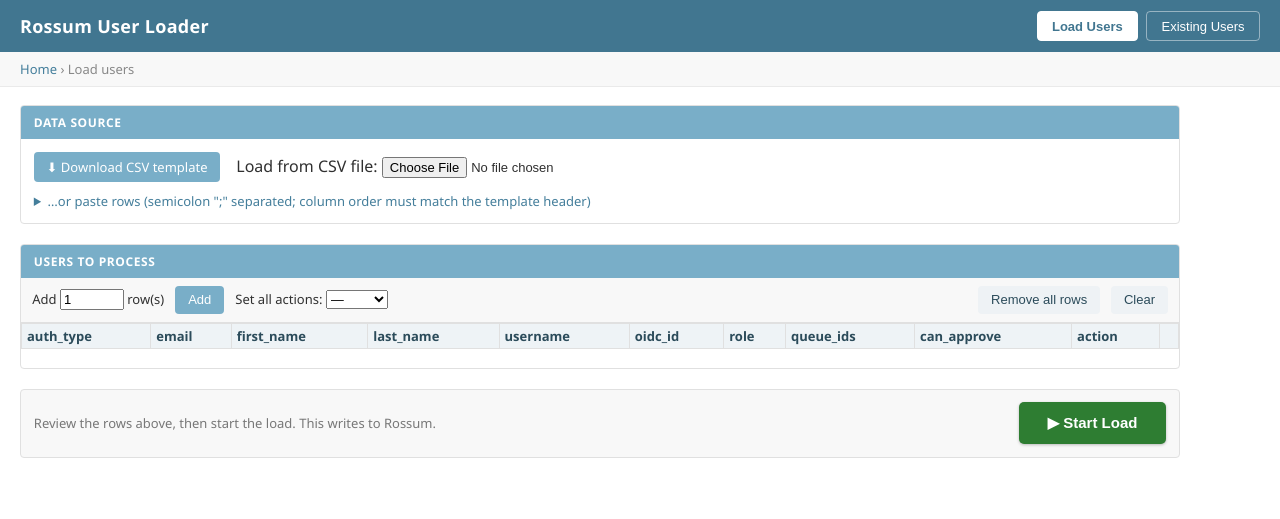
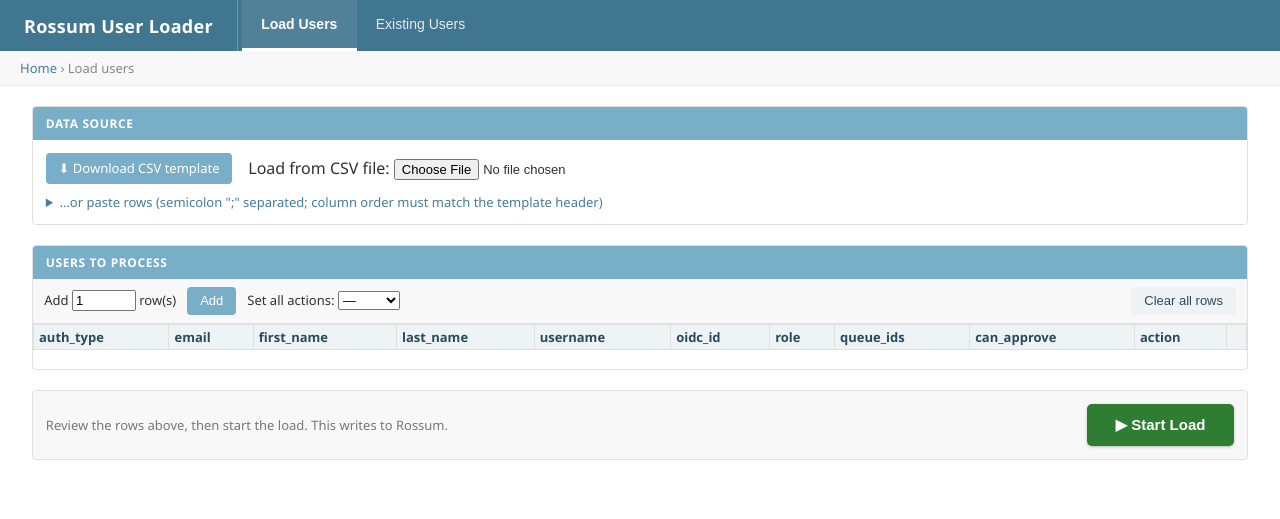
Before and after one commit to siarhei-leuchanka/rossum-user-loader, a Flask app: template src/rossum_user_loader/web/templates/index.html in a window 1280 px wide. Shown: the top 519 px of the page. Run offline with Flask 3, Linux system fonts and the light colour scheme; the template is opened without the code that fills it, so the values that code supplies are empty; the visitor is signed in with stand-in values (Sample User, id 1); parts of the project's set-up code (start-up, migrations or seed data) failed here and were passed over.

Commit message:
fix(web): drop redundant 'Remove all rows'; left-align header nav as section tabs; full-width content

```diff
--- a/src/rossum_user_loader/web/templates/index.html
+++ b/src/rossum_user_loader/web/templates/index.html
@@ -9,14 +9,14 @@
     body { font-family: "Segoe UI", Roboto, system-ui, sans-serif; margin: 0; color: #303030; background: #fff; }
 
     /* Header (Django-admin style) */
-    .dj-header { background: var(--dj-header); color: #fff; display: flex; align-items: center;
-      justify-content: space-between; padding: .7rem 1.25rem; }
-    .dj-title { font-size: 18px; font-weight: 600; letter-spacing: .3px; }
-    .dj-nav { display: flex; gap: .5rem; }
-    .dj-nav button { background: transparent; color: #fff; border: 1px solid rgba(255,255,255,.45);
-      border-radius: 4px; padding: .4rem .9rem; cursor: pointer; font-size: 13px; }
-    .dj-nav button:hover { background: rgba(255,255,255,.15); }
-    .dj-nav button.active { background: #fff; color: var(--dj-header); font-weight: 700; border-color: #fff; }
+    .dj-header { background: var(--dj-header); color: #fff; display: flex; align-items: stretch; padding: 0 1.5rem; }
+    .dj-title { font-size: 18px; font-weight: 600; letter-spacing: .3px; display: flex; align-items: center;
+      padding-right: 1.5rem; margin-right: .25rem; border-right: 1px solid rgba(255,255,255,.25); }
+    .dj-nav { display: flex; }
+    .dj-nav button { background: transparent; color: rgba(255,255,255,.85); border: none;
+      border-bottom: 3px solid transparent; padding: 1rem 1.2rem; cursor: pointer; font-size: 14px; }
+    .dj-nav button:hover { background: rgba(255,255,255,.1); color: #fff; }
+    .dj-nav button.active { color: #fff; font-weight: 700; border-bottom-color: #fff; background: rgba(255,255,255,.08); }
 
     /* Breadcrumbs */
     .breadcrumbs { background: #f8f8f8; border-bottom: 1px solid #eaeaea; padding: .5rem 1.25rem;
@@ -24,7 +24,8 @@
     .breadcrumbs a { color: #447e9b; text-decoration: none; }
     .breadcrumbs a:hover { text-decoration: underline; }
 
-    .content { padding: 1.1rem 1.25rem 2rem; max-width: 1200px; }
+    /* Full-width content with comfortable gutters. */
+    .content { padding: 1.25rem 2rem 2.5rem; width: 100%; }
 
     /* Modules (cards) */
     .module { border: 1px solid var(--dj-line); border-radius: 4px; margin-bottom: 1.25rem; overflow: hidden; }
@@ -145,8 +146,7 @@
             </select>
           </label>
           <span class="spacer"></span>
-          <button class="button secondary" onclick="removeAllRows()">Remove all rows</button>
-          <button class="button secondary" onclick="clearGrid()">Clear</button>
+          <button class="button secondary" onclick="clearGrid()">Clear all rows</button>
         </div>
         <div class="table-wrap">
           <table>
@@ -359,7 +359,6 @@
 
     function td(child) { const c = document.createElement('td'); c.appendChild(child); return c; }
     function addRows(n) { for (let i = 0; i < n; i++) addRow(); refreshDupWarning(); }
-    function removeAllRows() { document.getElementById('grid').innerHTML = ''; refreshDupWarning(); }
     function clearGrid() {
       document.getElementById('grid').innerHTML = '';
       document.getElementById('results').innerHTML = '';
```
